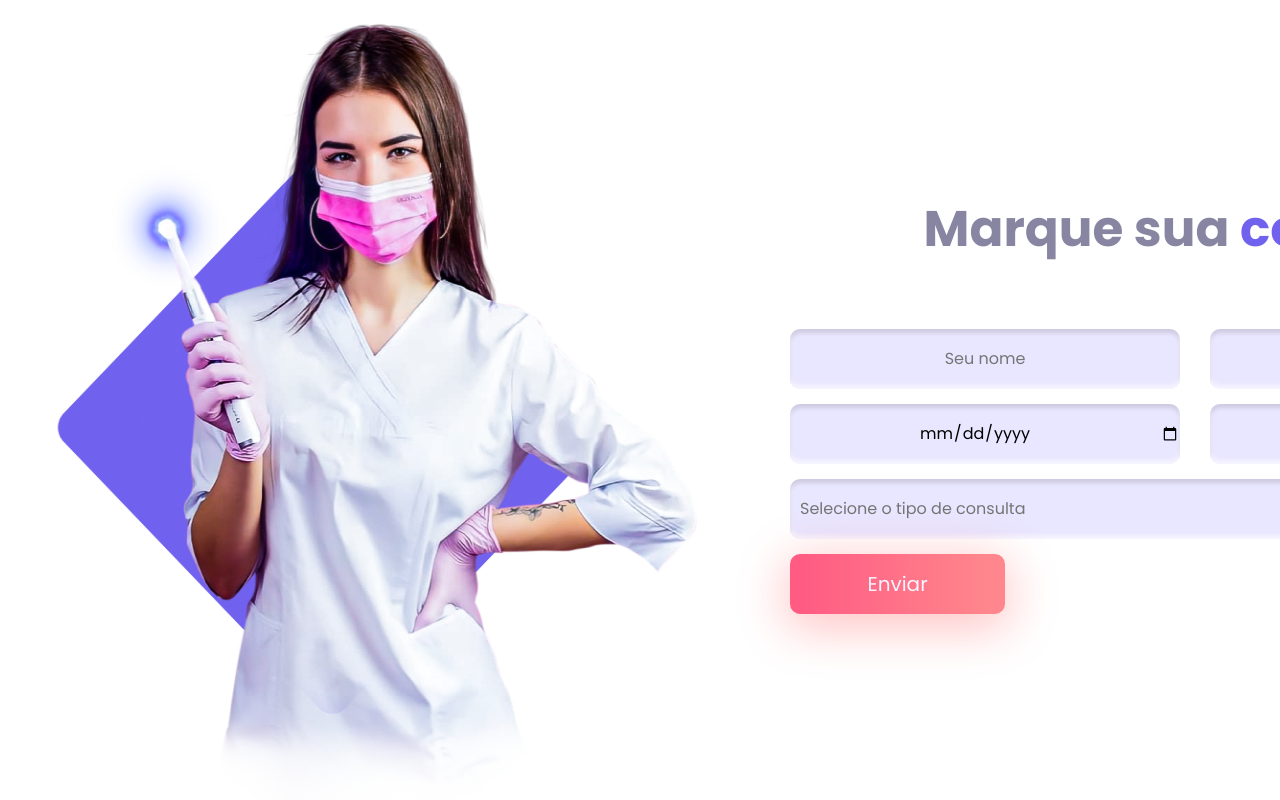
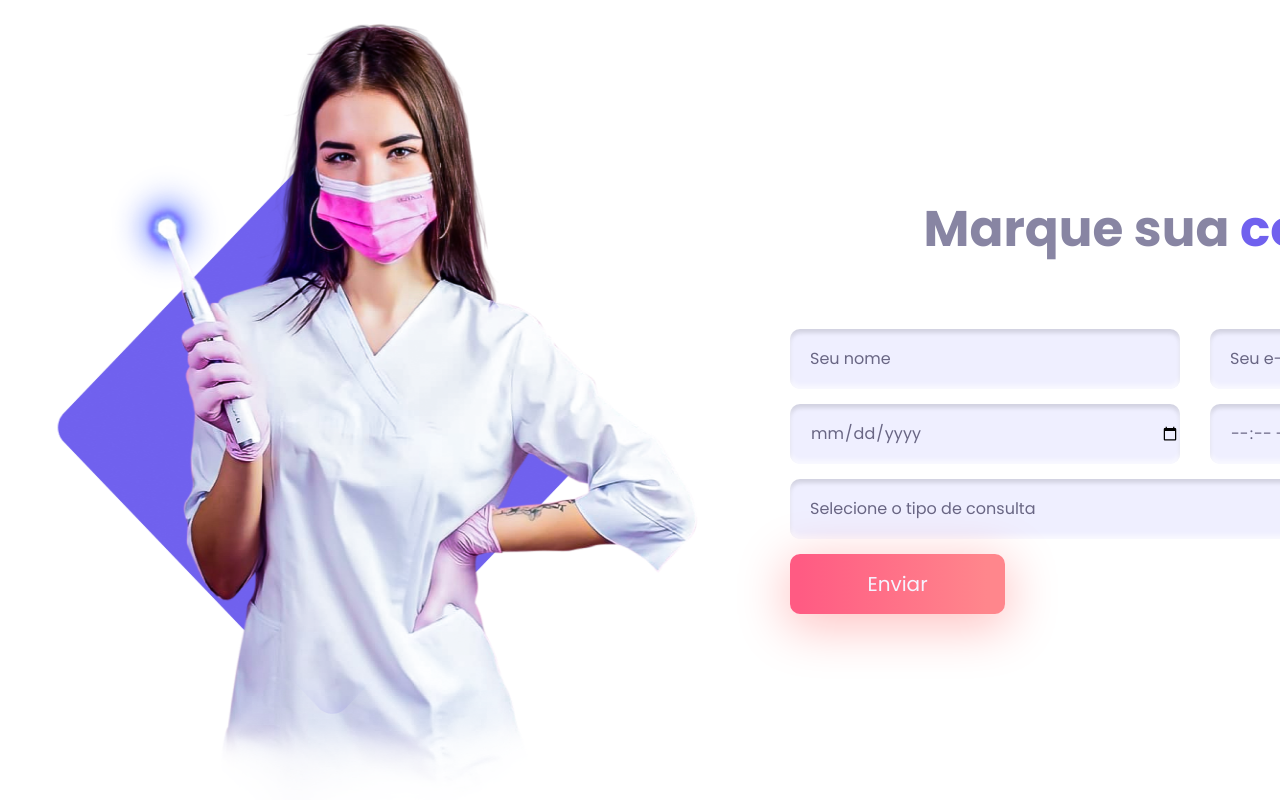
Before and after one commit to jucianovictor/Dentist, a Next.js app: page / in a window 1280 px wide. Shown: the part 9294-10094 px from the top of the page. Built offline with nearby package versions, Linux system fonts and the light colour scheme.

Commit message:
Ajuste no contraste de cores dos inputs

```diff
--- a/styles/global.ts
+++ b/styles/global.ts
@@ -1,7 +1,7 @@
 import { createGlobalStyle } from 'styled-components';
 
 export default createGlobalStyle`
-  * {
+  *, *:before, *:after {
     margin: 0;
     padding: 0;
     box-sizing: border-box;
@@ -9,12 +9,10 @@ export default createGlobalStyle`
   }
 
   html {
-    width: 100%;
-    height: 100%;
 		min-width: fit-content;
   }
 
-  body {
+  html, body {
     width: 100%;
     height: 100%;
   }
--- a/styles/template/base-rectangle-input/style.ts
+++ b/styles/template/base-rectangle-input/style.ts
@@ -5,6 +5,7 @@ const BaseRectangleInput = styled(BaseInput)`
 	width: 100%;
 	height: 60px;
 	border-radius: 10px;
+	text-align: start;
 `;
 
 export default BaseRectangleInput;
--- a/styles/template/input/style.ts
+++ b/styles/template/input/style.ts
@@ -2,9 +2,17 @@ import styled from 'styled-components';
 
 const BaseInput = styled.input`
 	all: unset;
-	background: #e9e6ff;
+	padding-left: 20px;
+	background: #efefff;
 	box-shadow: inset 0px -4px 4px rgba(255, 255, 255, 0.58),
 		inset 0px 4px 4px rgba(0, 0, 0, 0.12);
+	box-sizing: border-box;
+	color: ${({ theme }) => theme.colors.secondary.dark};
+
+	&::placeholder {
+		color: ${({ theme }) => theme.colors.secondary.dark};
+		opacity: 1;
+	}
 `;
 
 export default BaseInput;
--- a/styles/template/select/style.ts
+++ b/styles/template/select/style.ts
@@ -4,7 +4,7 @@ const Select = styled.select`
 	width: 100%;
 	height: 60px;
 	border-radius: 10px;
-	background: #e9e6ff;
+	background: #efefff;
 	box-shadow: inset 0px -4px 4px rgba(255, 255, 255, 0.58),
 		inset 0px 4px 4px rgba(0, 0, 0, 0.12);
 	border-radius: 10px;
@@ -12,8 +12,8 @@ const Select = styled.select`
 	font-size: 100%;
 	cursor: pointer;
 	border: none;
-	color: #757575;
-	padding: 10px;
+	color: ${({ theme }) => theme.colors.secondary.dark};
+	padding-left: 20px;
 	appearance: none;
 `;
 
```
